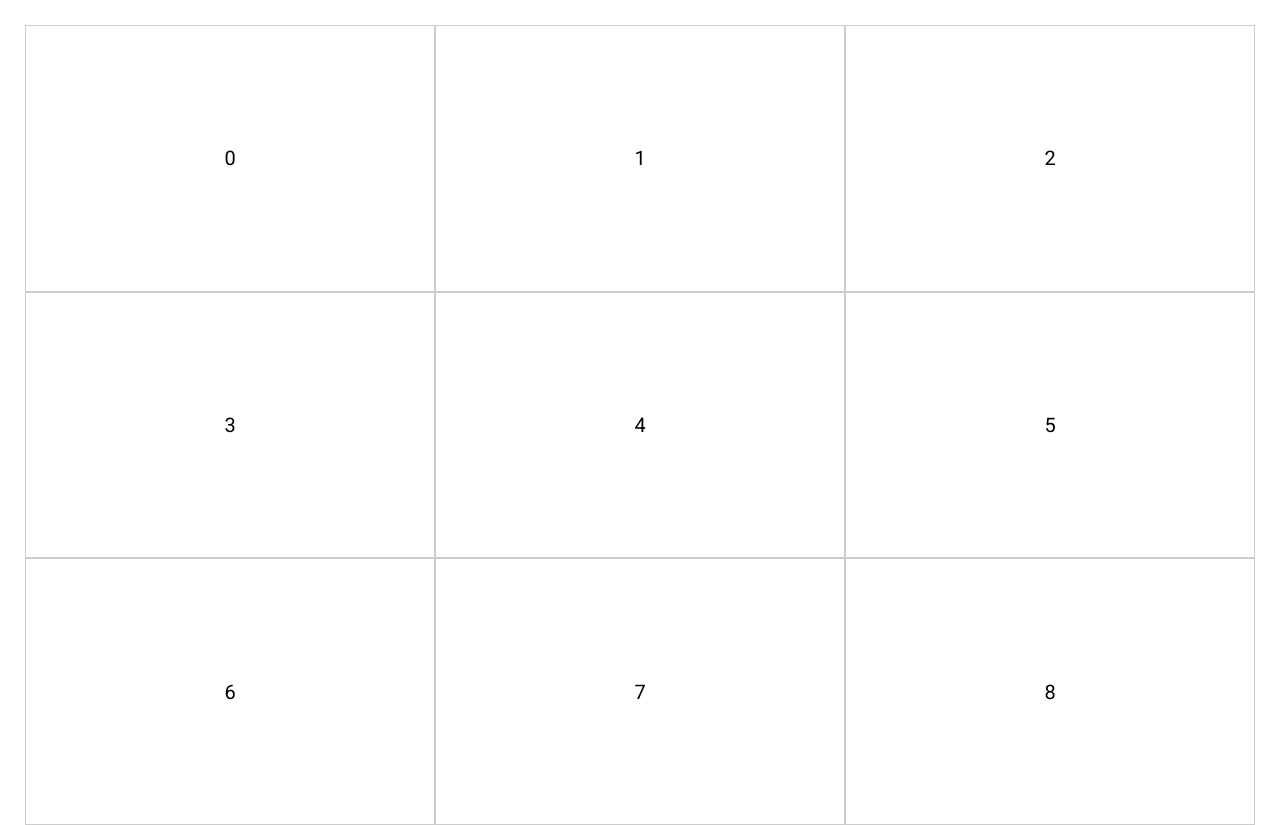
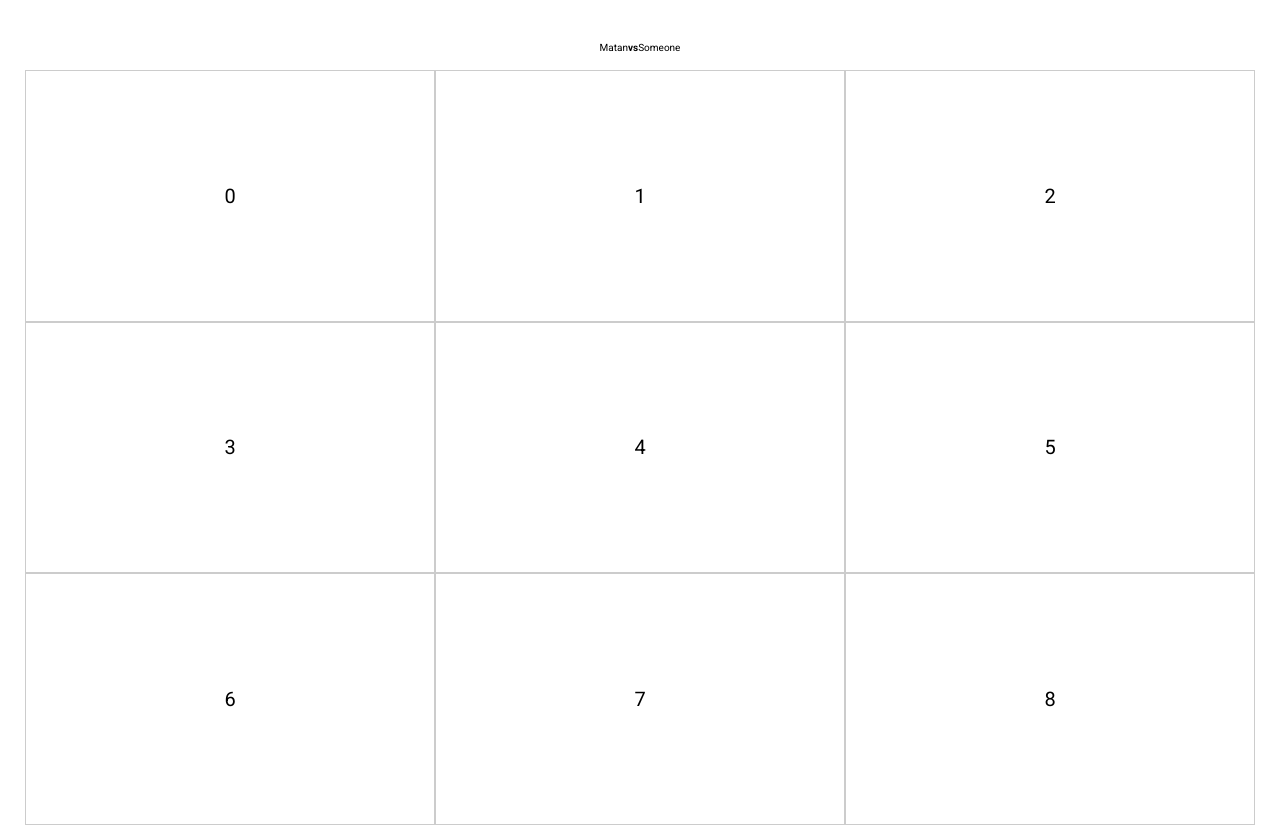
Before and after one commit to matanamir10/tic-tac-toe, a React (Create React App) app in the folder client/: page / in a window 1280 px wide. Built offline with nearby package versions, Linux system fonts and the light colour scheme.

Commit message:
Game render MatchDetails component

```diff
--- a/client/src/containers/Game/Game.js
+++ b/client/src/containers/Game/Game.js
@@ -1,10 +1,12 @@
 import React from 'react';
 import './Game.scss';
 import {Board} from '../../components/Board/Board';
+import { MatchDetails } from '../../components/MatchDetails/MatchDetails';
 
 export const Game = () => {
     return (
     <div className='game'>
+    <MatchDetails/>
      <Board/>
      </div>
     )
--- a/client/src/containers/Game/Game.scss
+++ b/client/src/containers/Game/Game.scss
@@ -1,4 +1,6 @@
 .game{
     height: inherit;
     margin: 2.5rem;
+    display: grid;
+    grid-template-rows: 4.5rem 1fr;
 }
```
